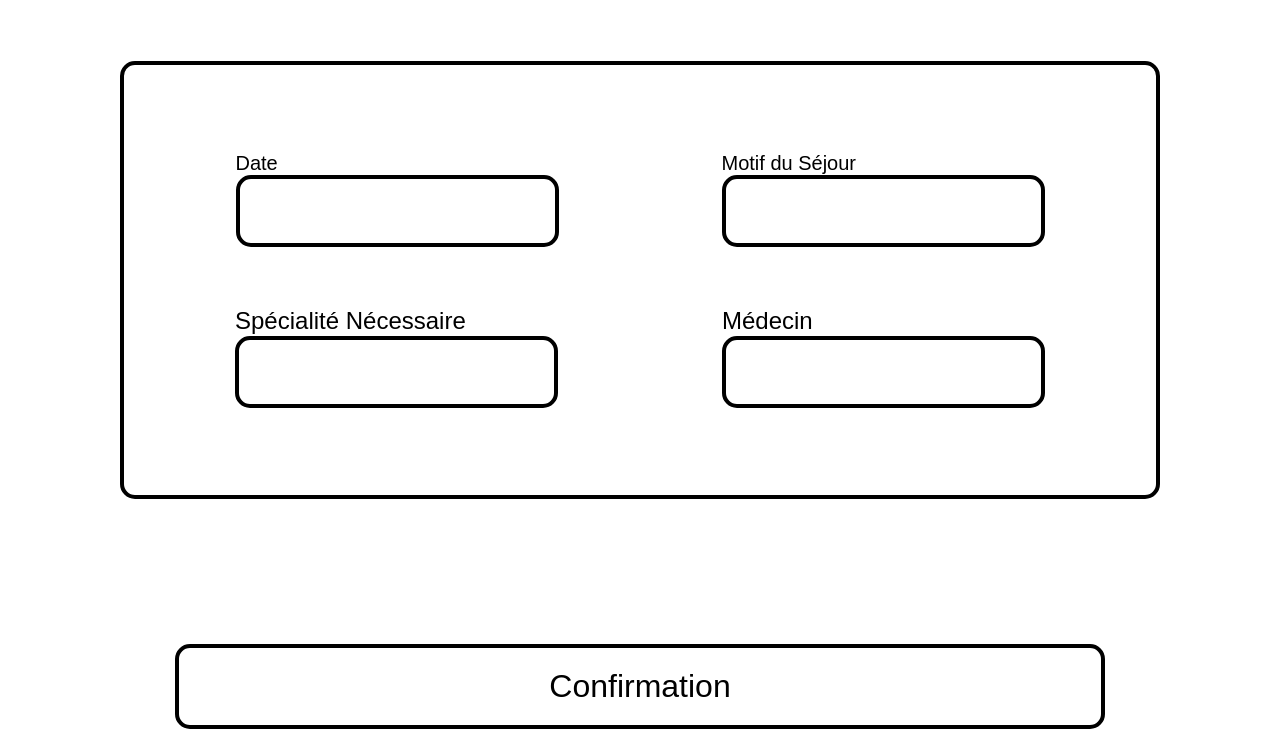
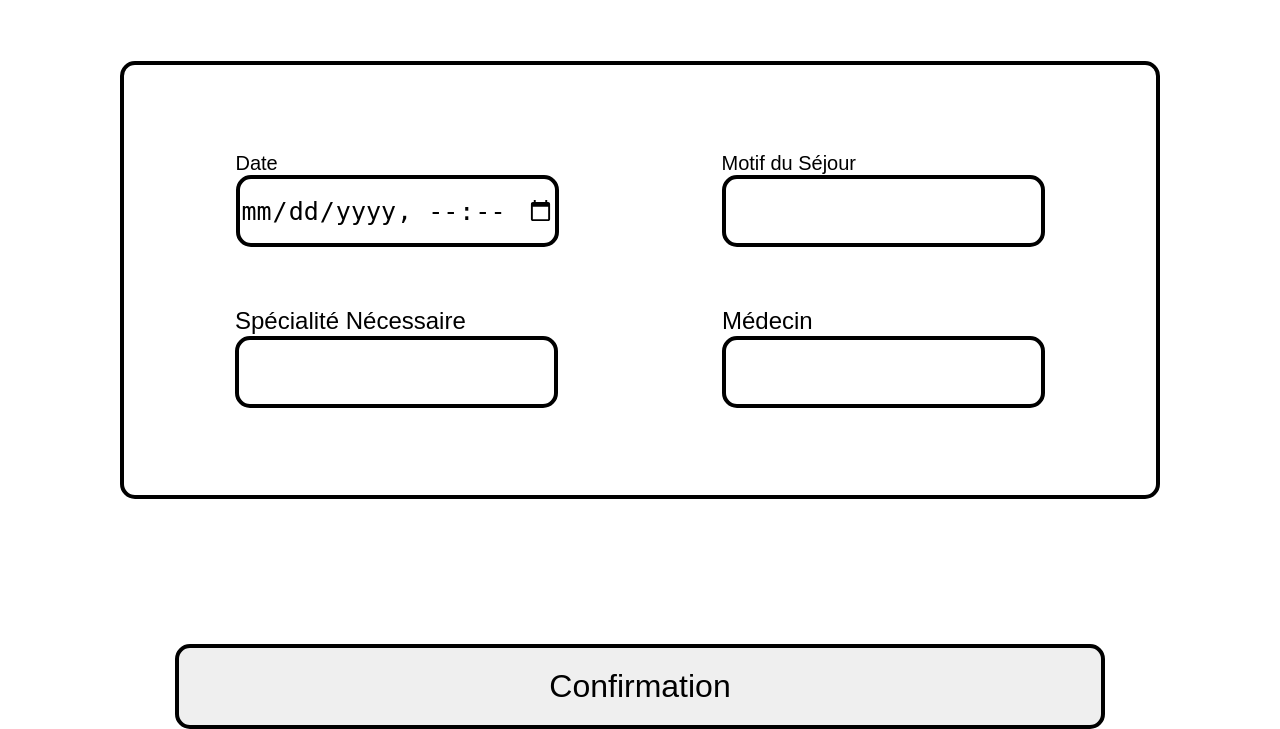
Before and after one commit to jujujuju07/ECF-Web, a PHP site: the page made by création_séjour.php in a window 1280 px wide. Shown: the part 185-914 px from the top of the page. Run offline with PHP 8.4, Linux system fonts and the light colour scheme.

Commit message:
modifier balise pour mettre les bonnes

```diff
--- a/création_séjour.php
+++ b/création_séjour.php
@@ -8,33 +8,31 @@
 <body>
 <?php include("header_connecter.php") ?>
 
-<div class="creation-d-un-sejour">
+<form method="post" class="creation-d-un-sejour">
     <div class="frame-info">
         <div class="frame-date-motif-du-sejour">
             <div class="frame-date">
-                <div class="date">Date</div>
-                <div class="frame-date2"></div>
+                <label class="date" for="date">Date</label>
+                <input type="datetime-local" class="input-date" id="date">
             </div>
             <div class="frame-motif-du-sejour">
-                <div class="motif-du-s-jour">Motif du Séjour</div>
-                <div class="frame-motif-du-s-jour2"></div>
+                <label class="motif-du-sejour" for="motif-du-sejour">Motif du Séjour</label>
+                <input type="text" class="input-motif-du-sejour" id="motif-du-sejour">
             </div>
         </div>
         <div class="frame-specialit-necessaire-medecin">
             <div class="frame-specialit-necessaire">
-                <div class="specialit-necessaire">Spécialité Nécessaire</div>
-                <div class="frame-specialit-necessaire2"></div>
+                <label class="specialit-necessaire" for="specialit-necessaire">Spécialité Nécessaire</label>
+                <input type="text" class="input-specialit-necessaire" id="specialit-necessaire">
             </div>
             <div class="frame-medecin">
-                <div class="medecin">Médecin</div>
-                <div class="frame-medecin2"></div>
+                <label class="medecin" for="medecin">Médecin</label>
+                <input type="text" class="input-medecin" id="medecin">
             </div>
         </div>
     </div>
-    <div class="frame-button">
-        <div class="confirmation">Confirmation</div>
-    </div>
-</div>
+    <input type="submit" class="input-confirmation" value="Confirmation" name="confirmation">
+</form>
 
 </body>
 </html>
--- a/css/création_séjour.css
+++ b/css/création_séjour.css
@@ -61,7 +61,7 @@ body {
     width: 323px;
     height: 23px;
 }
-.frame-date2 {
+.input-date {
     border-radius: 15px;
     border-style: solid;
     border-color: #000000;
@@ -71,6 +71,7 @@ body {
     height: 72px;
     position: relative;
     overflow: hidden;
+    font-size: 25px;
 }
 .frame-motif-du-sejour {
     display: flex;
@@ -81,7 +82,7 @@ body {
     flex-shrink: 0;
     position: relative;
 }
-.motif-du-s-jour {
+.motif-du-sejour {
     color: #000000;
     text-align: left;
     font-family: "Inter-Regular", sans-serif;
@@ -91,7 +92,7 @@ body {
     width: 323px;
     height: 23px;
 }
-.frame-motif-du-s-jour2 {
+.input-motif-du-sejour {
     border-radius: 15px;
     border-style: solid;
     border-color: #000000;
@@ -101,6 +102,7 @@ body {
     height: 72px;
     position: relative;
     overflow: hidden;
+    font-size: 25px;
 }
 .frame-specialit-necessaire-medecin {
     display: flex;
@@ -130,7 +132,7 @@ body {
     width: 323px;
     height: 29px;
 }
-.frame-specialit-necessaire2 {
+.input-specialit-necessaire {
     border-radius: 15px;
     border-style: solid;
     border-color: #000000;
@@ -140,6 +142,7 @@ body {
     height: 72px;
     position: relative;
     overflow: hidden;
+    font-size: 25px;
 }
 .frame-medecin {
     display: flex;
@@ -160,7 +163,7 @@ body {
     width: 323px;
     height: 29px;
 }
-.frame-medecin2 {
+.input-medecin {
     border-radius: 15px;
     border-style: solid;
     border-color: #000000;
@@ -170,8 +173,9 @@ body {
     height: 72px;
     position: relative;
     overflow: hidden;
+    font-size: 25px;
 }
-.frame-button {
+.input-confirmation {
     border-radius: 15px;
     border-style: solid;
     border-color: #000000;
@@ -185,12 +189,7 @@ body {
     flex-shrink: 0;
     position: relative;
     overflow: hidden;
-}
-.confirmation {
-    color: #000000;
-    text-align: left;
     font-family: "Inter-Regular", sans-serif;
     font-size: 32px;
     font-weight: 400;
-    position: relative;
 }
```
